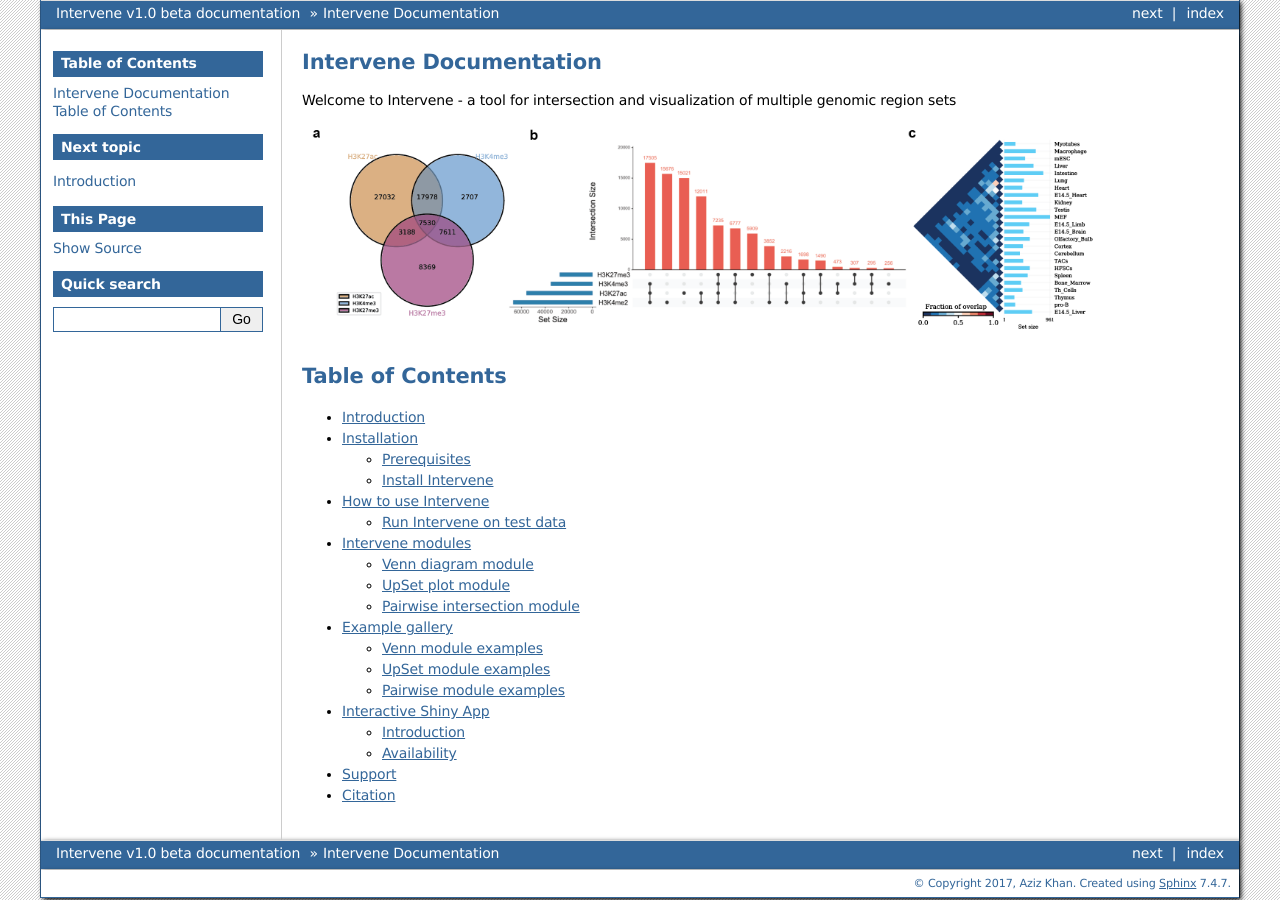
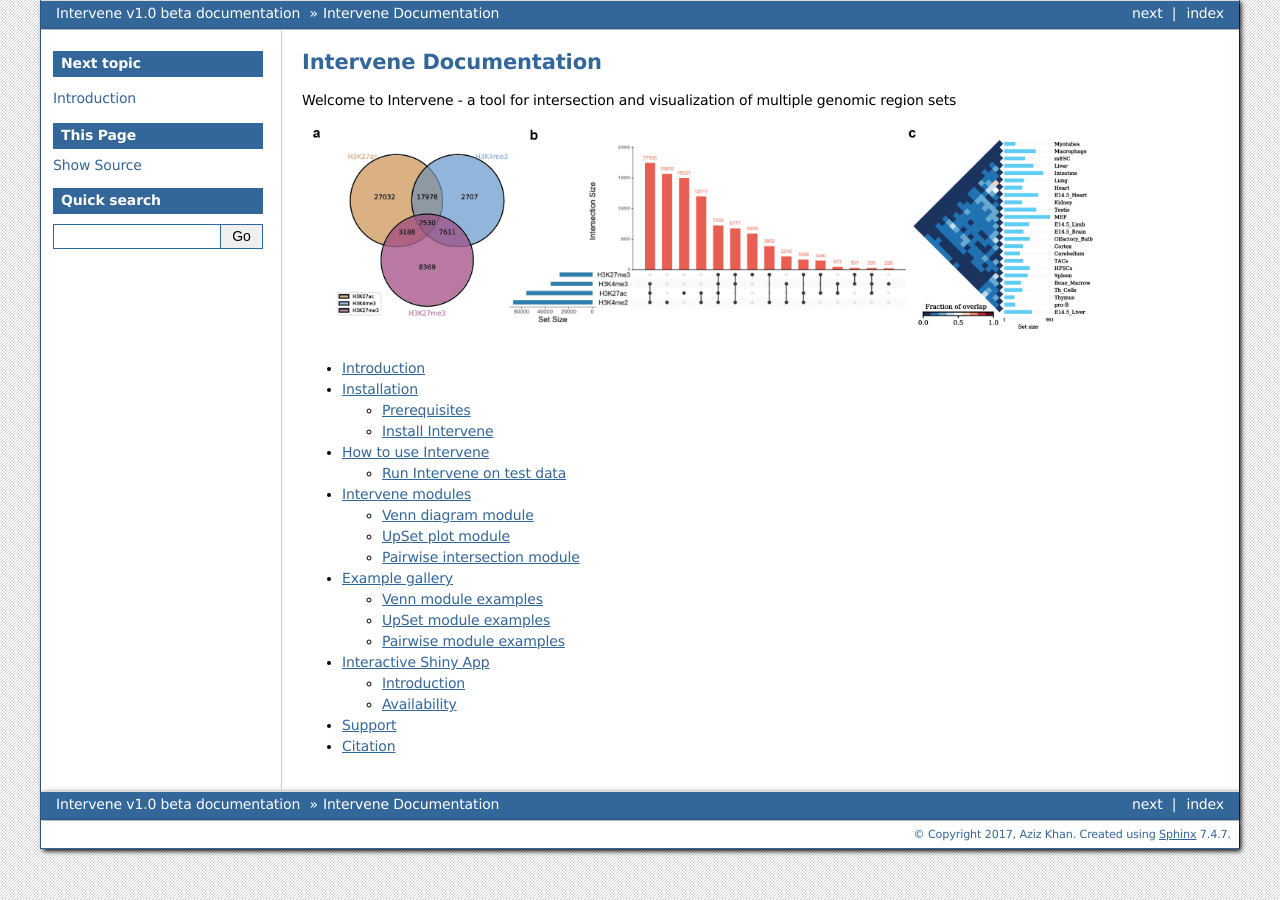
Before and after one commit to asntech/intervene, a Sphinx documentation site: the page built from docs/index.rst, in a window 1280 px wide. Built offline with Sphinx 7.4.7, drawn with Linux system fonts in a browser that asks for light colours; some of the changed lines change nothing that is shown.

Commit message:
Initial commit

```diff
--- a/docs/conf.py
+++ b/docs/conf.py
@@ -270,7 +270,7 @@
 #  dir menu entry, description, category)
 texinfo_documents = [
   (master_doc, 'Intervene', u'Intervene Documentation',
-   author, 'Intervene', 'One line description of project.',
+   author, 'Intervene', 'Intervene is a tool for intersection and visualization of multiple genomic region and gene sets.',
    'Miscellaneous'),
 ]
 
--- a/docs/index.rst
+++ b/docs/index.rst
@@ -6,8 +6,6 @@
 .. figure:: img/Intervene_plots.png
    :alt:
 
-Table of Contents
-=================
 
 .. toctree::
    :maxdepth: 2
```
